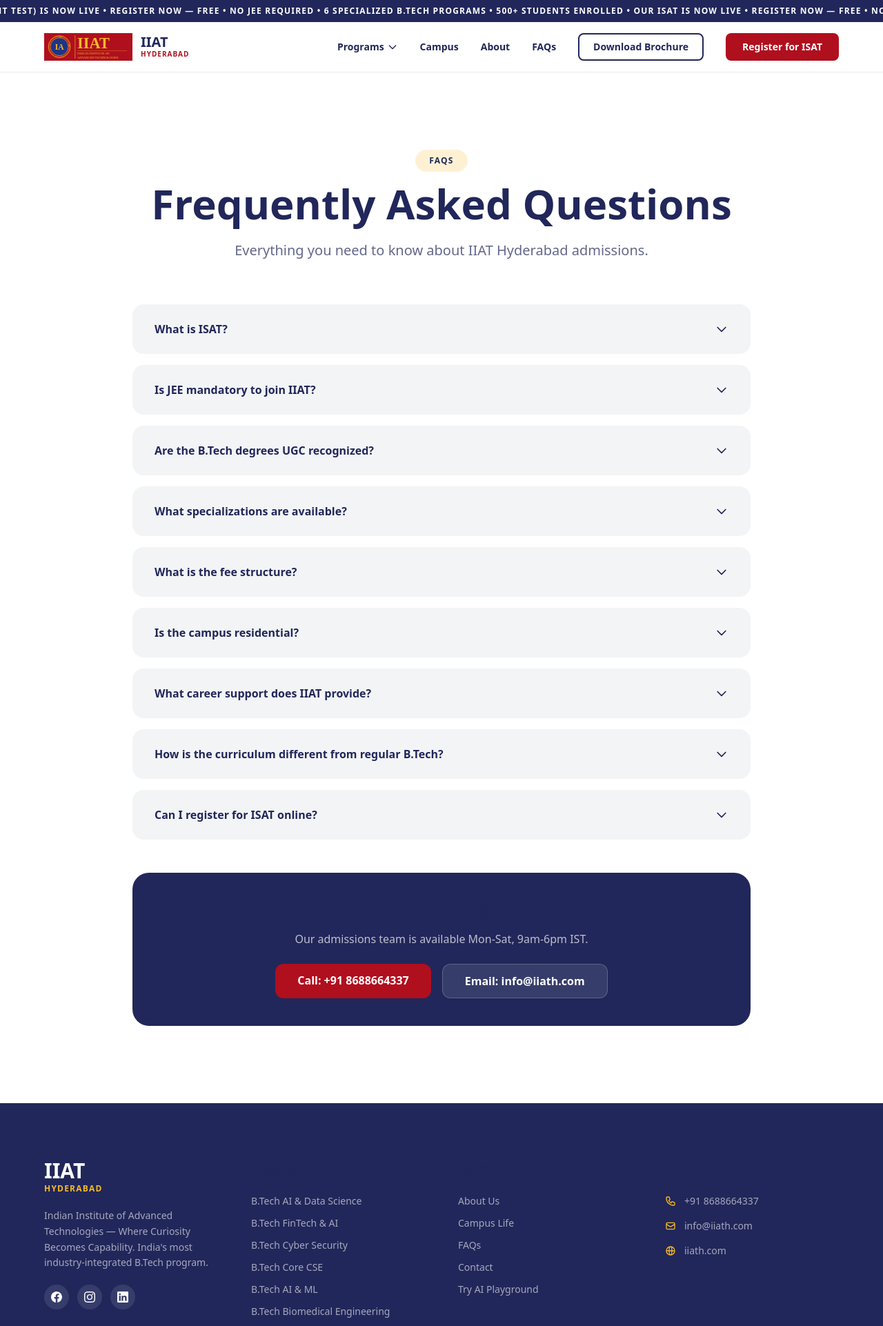
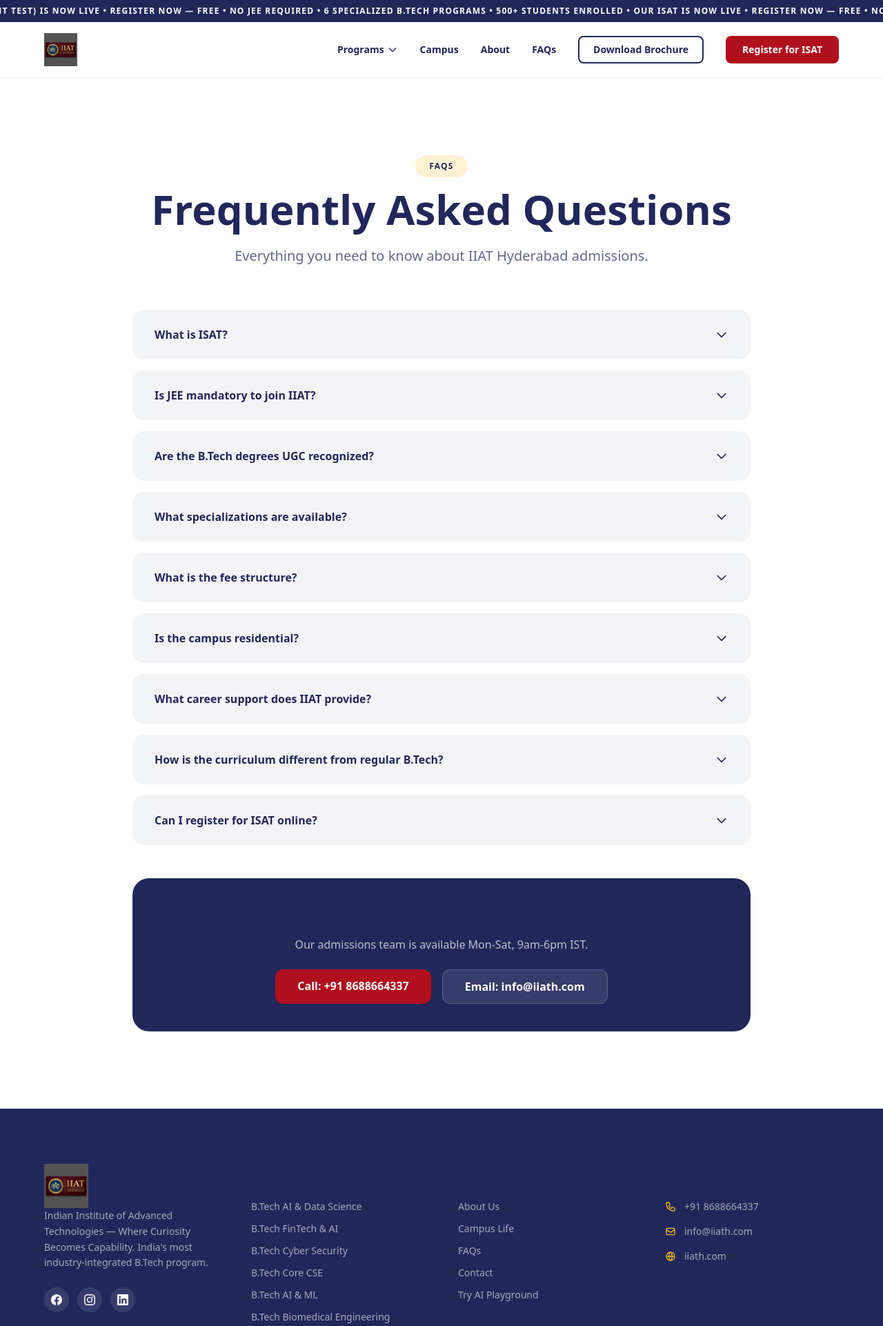
Before and after one commit to hemasaivattikuti25/IIAT, an Astro site: page /faq in a window 1280 px wide. Shown: the top 1922 px of the page at 69% size. Built offline with nearby package versions, Linux system fonts and the light colour scheme; Astro itself is replaced by a stand-in of ours.

Commit message:
Update IIAT website with official branded logo

```diff
--- a/src/layouts/Layout.astro
+++ b/src/layouts/Layout.astro
@@ -33,11 +33,7 @@ const { title, description = "IIAT Hyderabad — Indian Institute of Advanced Te
   <!-- Navbar -->
   <nav id="navbar" class="sticky top-0 z-50 bg-white border-b border-[#21275a]/10 px-6 lg:px-16 py-4 flex items-center justify-between transition-shadow duration-300">
     <a href="/" class="flex items-center gap-3">
-      <img src="/logo-iiat.svg" alt="IIAT Hyderabad" class="h-10 w-auto" onerror="this.style.display='none'" />
-      <div>
-        <div class="font-black text-xl text-[#21275a] leading-none">IIAT</div>
-        <div class="text-[10px] font-bold uppercase tracking-widest text-[#b00f1e]">Hyderabad</div>
-      </div>
+      <img src="/logo-iiat.png" alt="IIAT Hyderabad" class="h-12 w-auto object-contain" />
     </a>
 
     <div class="hidden lg:flex items-center gap-8">
@@ -103,11 +99,10 @@ const { title, description = "IIAT Hyderabad — Indian Institute of Advanced Te
   <!-- Footer -->
   <footer class="bg-[#21275a] text-white pt-20 pb-10 px-6 lg:px-16">
     <div class="max-w-7xl mx-auto grid grid-cols-1 md:grid-cols-2 lg:grid-cols-4 gap-12 mb-16">
-      <div class="space-y-5">
-        <div>
-          <div class="font-black text-3xl text-white">IIAT</div>
-          <div class="text-[#f7ba26] font-bold text-xs uppercase tracking-widest">Hyderabad</div>
-        </div>
+      <div class="space-y-6">
+        <a href="/">
+          <img src="/logo-iiat.png" alt="IIAT Hyderabad" class="h-16 w-auto object-contain" />
+        </a>
         <p class="text-white/60 text-sm leading-relaxed">Indian Institute of Advanced Technologies — Where Curiosity Becomes Capability. India's most industry-integrated B.Tech program.</p>
         <div class="flex gap-3">
           <a href="#" class="w-9 h-9 rounded-full bg-white/10 flex items-center justify-center hover:bg-[#b00f1e] transition-colors"><svg xmlns="http://www.w3.org/2000/svg" width="16" height="16" fill="currentColor" viewBox="0 0 16 16"><path d="M16 8.049c0-4.446-3.582-8.05-8-8.05C3.58 0-.002 3.603-.002 8.05c0 4.017 2.926 7.347 6.75 7.951v-5.625h-2.03V8.05H6.75V6.275c0-2.017 1.195-3.131 3.022-3.131.876 0 1.791.157 1.791.157v1.98h-1.009c-.993 0-1.303.621-1.303 1.258v1.51h2.218l-.354 2.326H9.25V16c3.824-.604 6.75-3.934 6.75-7.951z"/></svg></a>
```
Also changed, not shown: public/logo-iiat.png (added).
